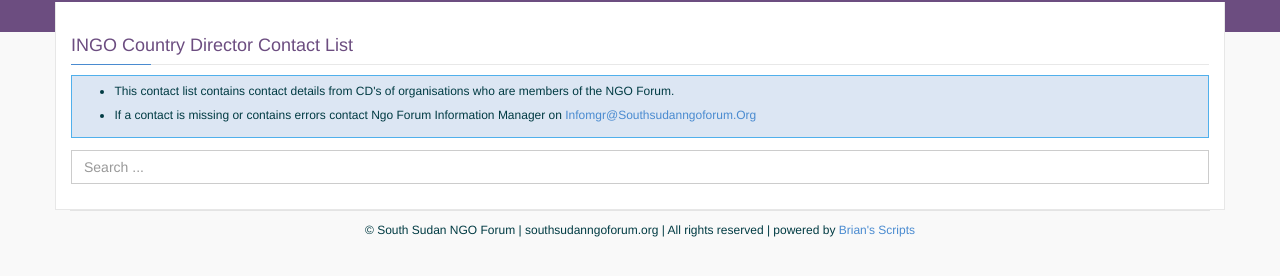
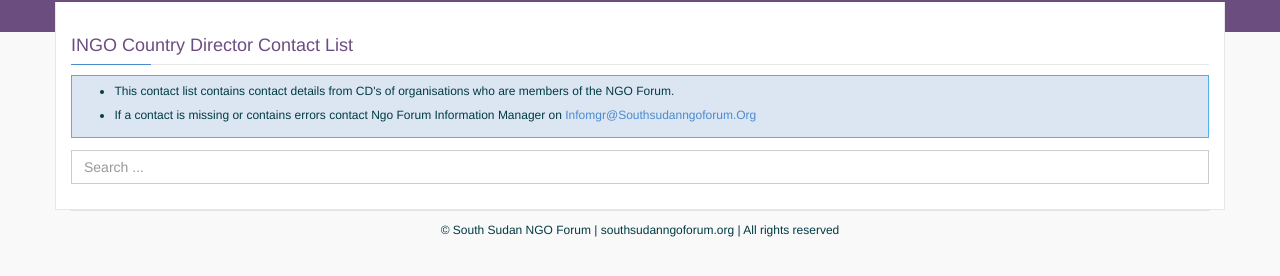
Before and after one commit to SSNGOF/contacts, a plain HTML site: page index.html in a window 1280 px wide. Shown: the part 68-344 px from the top of the page. Drawn offline with Linux system fonts and the light colour scheme; no server answers.

Commit message:
changed footer text

```diff
--- a/index.html
+++ b/index.html
@@ -49,7 +49,7 @@
     </div>
     <footer>
         <p class="text-center">
-            &copy; South Sudan NGO Forum | southsudanngoforum.org | All rights reserved | powered by <a href="https://github.com/brianmcdonald/">Brian's Scripts</a>
+            &copy; South Sudan NGO Forum | southsudanngoforum.org | All rights reserved
         </p>
     </footer>
 </div>
```
